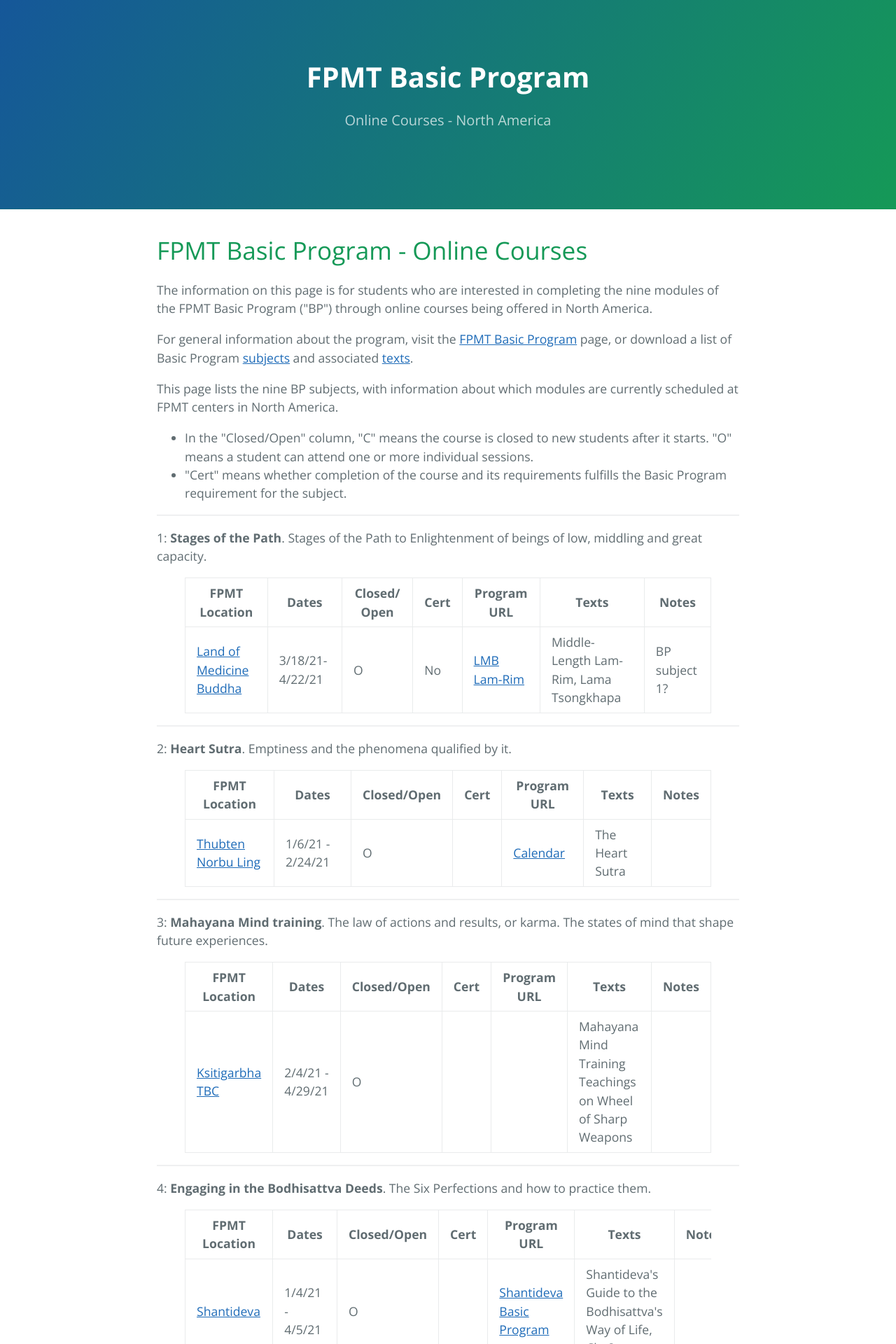
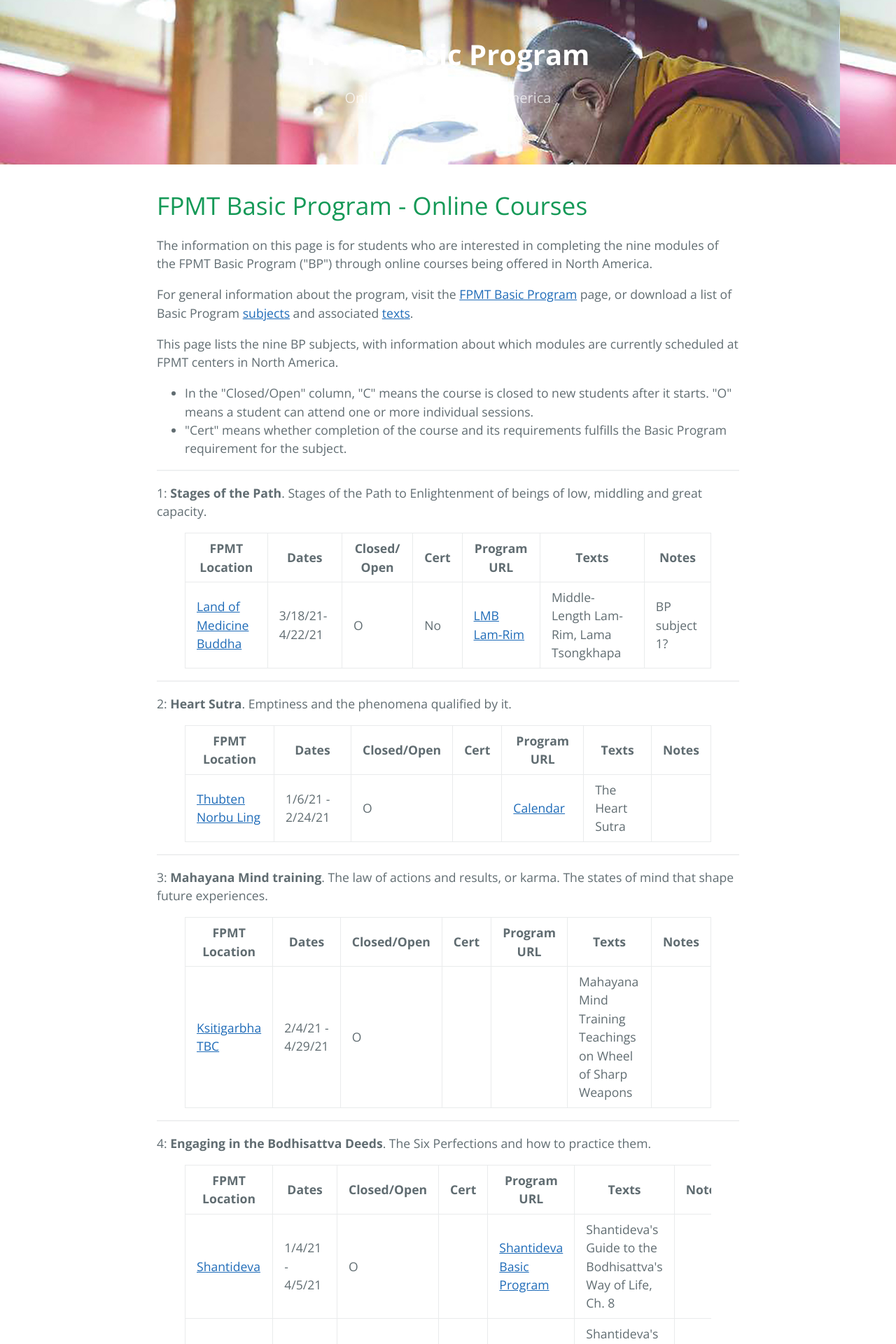
Before and after one commit to lgeorge/lgeorge.github.io, a Jekyll site: the page built from index.html, in a window 1280 px wide. Shown: the top 1920 px of the page at 70% size. Built offline with Jekyll 4.4.1, drawn with Linux system fonts in a browser that asks for light colours.

Commit message:
set hdr to github image

```diff
--- a/assets/css/style.scss
+++ b/assets/css/style.scss
@@ -10,9 +10,9 @@
   /* background: url('https://raw.githubusercontent.com/lgeorge/lgeorge.github.io/master/_images/fpmt-na-header-trimmed.png'); */
   background-position: center; /* Center the image */
   background-size: cover;
-  /* background: url('https://raw.githubusercontent.com/lgeorge/lgeorge.github.io/master/_images/fpmt-na-header-trimmed.png'); */
+  background: url('https://raw.githubusercontent.com/lgeorge/lgeorge.github.io/master/_images/fpmt-na-header-trimmed.png');
 
-  @include large {
+  /* @include large {
     padding: 5rem 6rem;
   }
 
@@ -22,5 +22,5 @@
 
   @include small {
     padding: 2rem 1rem;
-  }
+  } */
 }
```
